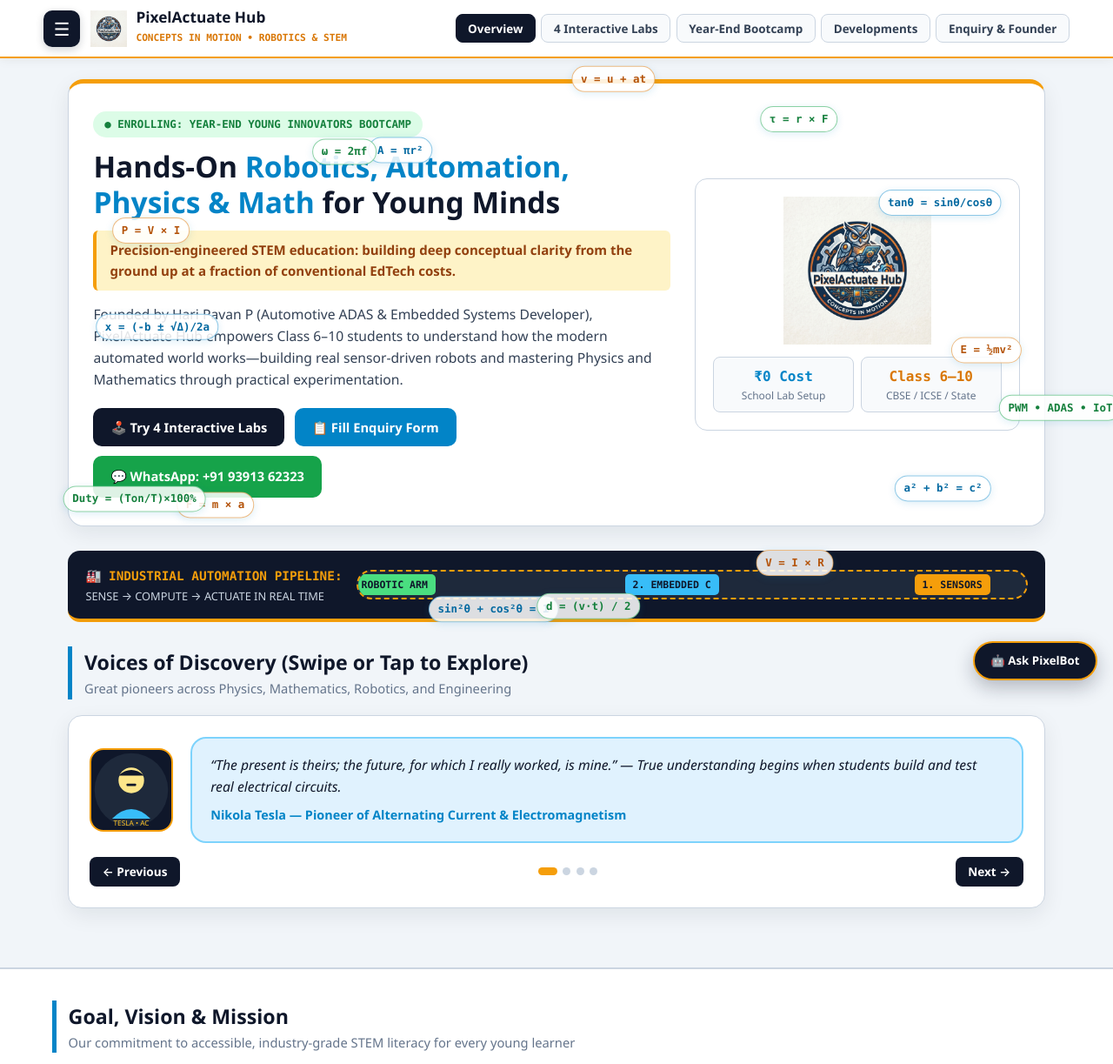
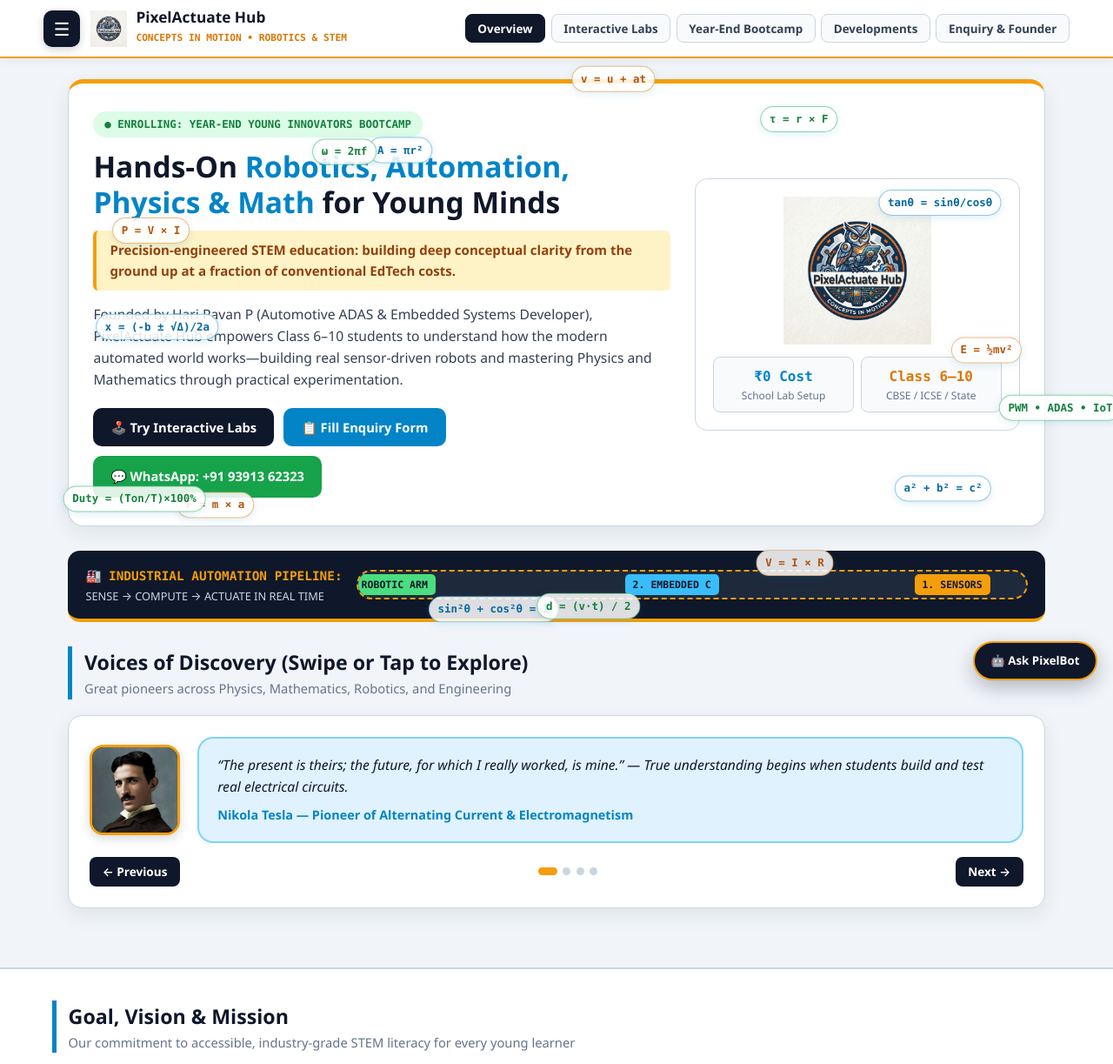
Before and after one commit to HARI1930/PixelActuate_Hub, a plain HTML site: page index.html in a window 1280 px wide. Shown: the top 1223 px of the page at 87% size. Drawn offline with Linux system fonts and the light colour scheme.

Commit message:
New_3index.html

```diff
--- a/index.html
+++ b/index.html
@@ -222,7 +222,7 @@
     .card ul { padding-left: 1.2rem; margin-top: 0.45rem; }
     .card li { margin-bottom: 0.3rem; }
 
-    /* SWIPEABLE SCIENTIST QUOTE CLOUDS WITH BUILT-IN SVG PORTRAITS */
+    /* SWIPEABLE SCIENTIST QUOTE CLOUDS WITH REAL PORTRAIT PHOTOS */
     .quote-carousel {
       background: var(--surface); border: 1px solid var(--border);
       border-radius: 16px; padding: 1.5rem; box-shadow: var(--shadow);
@@ -230,9 +230,13 @@
     }
     .quote-stage { display: flex; align-items: center; gap: 1.25rem; flex-wrap: wrap; }
     .sci-portrait-box {
-      width: 96px; height: 96px; border-radius: 16px; border: 2px solid var(--amber);
+      width: 104px; height: 104px; border-radius: 16px; border: 3px solid var(--amber);
       background: #0f172a; flex-shrink: 0; overflow: hidden;
       display: flex; align-items: center; justify-content: center;
+      box-shadow: 0 4px 12px rgba(15, 23, 42, 0.16);
+    }
+    .sci-portrait-box img {
+      width: 100%; height: 100%; object-fit: cover; object-position: top center; display: block;
     }
     .speech-cloud {
       flex: 1; min-width: 240px; background: var(--blue-bg); border: 2px solid #7dd3fc;
@@ -249,7 +253,7 @@
     .dot { width: 9px; height: 9px; border-radius: 50%; background: #cbd5e1; cursor: pointer; }
     .dot.active { background: var(--amber); width: 22px; border-radius: 999px; }
 
-    /* INTERACTIVE LABS (4 LABS) */
+    /* INTERACTIVE LABS */
     .lab-box {
       background: var(--surface); border: 1px solid var(--border);
       border-left: 5px solid var(--amber); border-radius: 14px;
@@ -370,7 +374,7 @@
       </div>
       <div class="drawer-links">
         <button class="drawer-btn active" data-page="home" onclick="goPage('home')">🏠 Overview &amp; Highlights</button>
-        <button class="drawer-btn" data-page="labs" onclick="goPage('labs')">🕹️ 4 Interactive Labs</button>
+        <button class="drawer-btn" data-page="labs" onclick="goPage('labs')">🕹️ Interactive Labs</button>
         <button class="drawer-btn" data-page="bootcamp" onclick="goPage('bootcamp')">🤖 Year-End Bootcamp</button>
         <button class="drawer-btn" data-page="developments" onclick="goPage('developments')">🛠️ Our Developments</button>
         <button class="drawer-btn" data-page="enquiry" onclick="goPage('enquiry')">📋 Enquiry &amp; Founder</button>
@@ -398,7 +402,7 @@
 
         <nav class="desktop-nav">
           <button class="nav-pill active" data-page="home" onclick="goPage('home')">Overview</button>
-          <button class="nav-pill" data-page="labs" onclick="goPage('labs')">4 Interactive Labs</button>
+          <button class="nav-pill" data-page="labs" onclick="goPage('labs')">Interactive Labs</button>
           <button class="nav-pill" data-page="bootcamp" onclick="goPage('bootcamp')">Year-End Bootcamp</button>
           <button class="nav-pill" data-page="developments" onclick="goPage('developments')">Developments</button>
           <button class="nav-pill" data-page="enquiry" onclick="goPage('enquiry')">Enquiry &amp; Founder</button>
@@ -421,7 +425,7 @@
               Founded by Hari Pavan P (Automotive ADAS &amp; Embedded Systems Developer), PixelActuate Hub empowers Class 6–10 students to understand how the modern automated world works—building real sensor-driven robots and mastering Physics and Mathematics through practical experimentation.
             </p>
             <div class="cta-group">
-              <button class="btn-primary" onclick="goPage('labs')">🕹️ Try 4 Interactive Labs</button>
+              <button class="btn-primary" onclick="goPage('labs')">🕹️ Try Interactive Labs</button>
               <button class="btn-primary" style="background: var(--blue);" onclick="goPage('enquiry')">📋 Fill Enquiry Form</button>
               <a class="btn-wa" href="https://wa.me/919391362323?text=Hello%20Hari%20Pavan,%20I%20visited%20PixelActuate%20Hub%20and%20want%20to%20enquire." target="_blank">💬 WhatsApp: +91 93913 62323</a>
             </div>
@@ -450,7 +454,7 @@
           </div>
         </div>
 
-        <!-- SWIPEABLE SCIENTIST QUOTE CLOUDS WITH BUILT-IN SVG PORTRAITS -->
+        <!-- SWIPEABLE SCIENTIST QUOTE CLOUDS WITH REAL PORTRAIT PHOTOS -->
         <div class="sec-title">
           <h2>Voices of Discovery (Swipe or Tap to Explore)</h2>
           <p>Great pioneers across Physics, Mathematics, Robotics, and Engineering</p>
@@ -471,17 +475,17 @@
         </div>
       </section>
 
-      <!-- ==================== PAGE 2: 4 INTERACTIVE LABS ==================== -->
+      <!-- ==================== PAGE 2: INTERACTIVE LABS ==================== -->
       <section id="page-labs" class="page-section">
         <div class="sec-title">
-          <h2>4 Interactive Engineering &amp; STEM Labs</h2>
+          <h2>Interactive Engineering &amp; STEM Labs</h2>
           <p>Control a 2-axis robotic arm with a joystick, launch projectiles, flip circuits, and trigger sensors</p>
         </div>
 
         <!-- LAB 1: INTERACTIVE JOYSTICK ROBOTIC ARM PICK & PLACE -->
         <div class="lab-box">
           <h3>1. Industrial Robotics Lab — Joystick Pick-and-Place Robotic Arm</h3>
-          <p style="font-size:0.9rem; color:var(--slate);">Drag the joystick (or use Arrow keys) to move the robotic gripper over the green crate, click <strong>GRAB</strong>, move it to the orange <strong>DROP ZONE</strong>, and click <strong>RELEASE</strong> to score!</p>
+          <p style="font-size:0.9rem; color:var(--slate);">Drag the joystick to move the robotic gripper over the green crate, click <strong>GRAB</strong>, move it to the orange <strong>DROP ZONE</strong>, and click <strong>RELEASE</strong> to score!</p>
           <div class="lab-grid">
             <div>
               <div class="joy-wrap">
@@ -497,24 +501,19 @@
             </div>
             <div class="lab-screen">
               <svg width="290" height="165" viewBox="0 0 290 165">
-                <!-- Floor & Target Zone -->
                 <rect x="10" y="142" width="270" height="12" rx="3" fill="#334155"/>
                 <rect x="200" y="134" width="62" height="8" rx="2" fill="#f59e0b"/>
                 <text x="231" y="128" fill="#fbbf24" font-size="9" font-family="monospace" text-anchor="middle">DROP ZONE</text>
-                <!-- Arm Base -->
                 <rect x="28" y="120" width="38" height="22" rx="4" fill="#38bdf8"/>
-                <!-- Dynamic Arm Links -->
                 <line id="armLink1" x1="47" y1="120" x2="105" y2="70" stroke="#e2e8f0" stroke-width="8" stroke-linecap="round"/>
                 <line id="armLink2" x1="105" y1="70" x2="135" y2="95" stroke="#94a3b8" stroke-width="6" stroke-linecap="round"/>
                 <circle cx="47" cy="120" r="6" fill="#f59e0b"/>
                 <circle id="elbowJoint" cx="105" cy="70" r="6" fill="#f59e0b"/>
-                <!-- Gripper Head -->
                 <g id="gripperHead" transform="translate(135, 95)">
                   <rect x="-10" y="-4" width="20" height="8" rx="3" fill="#f59e0b"/>
                   <line id="clawL" x1="-8" y1="4" x2="-12" y2="15" stroke="#38bdf8" stroke-width="3"/>
                   <line id="clawR" x1="8" y1="4" x2="12" y2="15" stroke="#38bdf8" stroke-width="3"/>
                 </g>
-                <!-- Payload Crate -->
                 <rect id="payloadBox" x="85" y="122" width="20" height="20" rx="3" fill="#22c55e" stroke="#fff" stroke-width="1.5"/>
               </svg>
             </div>
@@ -840,33 +839,38 @@
       window.scrollTo({ top: 0, behavior: 'smooth' });
     }
 
-    /* 3. SWIPEABLE SCIENTIST QUOTE CLOUDS WITH BUILT-IN SVG PORTRAITS */
+    /* 3. SWIPEABLE SCIENTIST QUOTE CLOUDS (READS FROM scientists/ FOLDER) */
     const scientists = [
       {
         name: 'Nikola Tesla — Pioneer of Alternating Current & Electromagnetism',
         quote: '“The present is theirs; the future, for which I really worked, is mine.” — True understanding begins when students build and test real electrical circuits.',
-        svg: `<svg viewBox="0 0 100 100" width="92" height="92"><circle cx="50" cy="50" r="46" fill="#1e293b"/><circle cx="50" cy="38" r="16" fill="#fde68a"/><path d="M34 32 Q50 18 66 32" fill="#0f172a"/><rect x="44" y="42" width="12" height="3" rx="1" fill="#0f172a"/><path d="M26 86 Q50 62 74 86" fill="#38bdf8"/><text x="50" y="95" fill="#fbbf24" font-size="9" font-family="monospace" text-anchor="middle">TESLA • AC</text></svg>`
+        img: 'scientists/tesla.jpg',
+        fallback: 'TESLA'
       },
       {
         name: 'Srinivasa Ramanujan — Mathematical Genius',
         quote: '“An equation means nothing to me unless it expresses a thought of God.” — We train students to see beauty and logic inside every algebraic and geometric pattern.',
-        svg: `<svg viewBox="0 0 100 100" width="92" height="92"><circle cx="50" cy="50" r="46" fill="#1e293b"/><circle cx="50" cy="39" r="16" fill="#fcd34d"/><path d="M34 33 Q50 17 66 33" fill="#0f172a"/><circle cx="50" cy="31" r="2" fill="#ef4444"/><path d="M26 86 Q50 62 74 86" fill="#f59e0b"/><text x="50" y="95" fill="#38bdf8" font-size="9" font-family="monospace" text-anchor="middle">RAMANUJAN</text></svg>`
+        img: 'scientists/ramanujan.jpg',
+        fallback: 'RAMANUJAN'
       },
       {
         name: 'Dr. A.P.J. Abdul Kalam — Aerospace Scientist & People’s President',
         quote: '“Dream, dream, dream. Dreams transform into thoughts and thoughts result in action.” — Hands-on science empowers young innovators to build for the nation.',
-        svg: `<svg viewBox="0 0 100 100" width="92" height="92"><circle cx="50" cy="50" r="46" fill="#1e293b"/><circle cx="50" cy="39" r="16" fill="#fde68a"/><path d="M31 36 Q32 18 50 18 Q68 18 69 36" fill="#cbd5e1"/><path d="M26 86 Q50 62 74 86" fill="#22c55e"/><text x="50" y="95" fill="#fbbf24" font-size="9" font-family="monospace" text-anchor="middle">DR. KALAM</text></svg>`
+        img: 'scientists/kalam.jpg',
+        fallback: 'DR. KALAM'
       },
       {
         name: 'Joseph Engelberger — Father of Industrial Robotics',
         quote: '“If you can automate repetitive tasks with intelligence, you free human minds to invent.” — Students learn the core Sense–Compute–Actuate robotics loop.',
-        svg: `<svg viewBox="0 0 100 100" width="92" height="92"><circle cx="50" cy="50" r="46" fill="#1e293b"/><circle cx="50" cy="39" r="16" fill="#fde68a"/><rect x="38" y="34" width="10" height="7" rx="2" fill="none" stroke="#38bdf8" stroke-width="2"/><rect x="52" y="34" width="10" height="7" rx="2" fill="none" stroke="#38bdf8" stroke-width="2"/><path d="M26 86 Q50 62 74 86" fill="#a855f7"/><text x="50" y="95" fill="#4ade80" font-size="9" font-family="monospace" text-anchor="middle">ROBOTICS</text></svg>`
+        img: 'scientists/engelberger.jpg',
+        fallback: 'ROBOTICS'
       }
     ];
     let qIdx = 0;
     function renderQuote() {
       const s = scientists[qIdx];
-      document.getElementById('sciAvatar').innerHTML = s.svg;
+      document.getElementById('sciAvatar').innerHTML =
+        `<img src="${s.img}" alt="${s.name}" onerror="this.outerHTML='<span style=\\'color:#fbbf24;font-family:monospace;font-weight:bold;font-size:0.8rem;\\'>${s.fallback}</span>'" />`;
       document.getElementById('sciQuote').innerText = s.quote;
       document.getElementById('sciName').innerText = s.name;
       const dots = document.getElementById('quoteDots');
```
